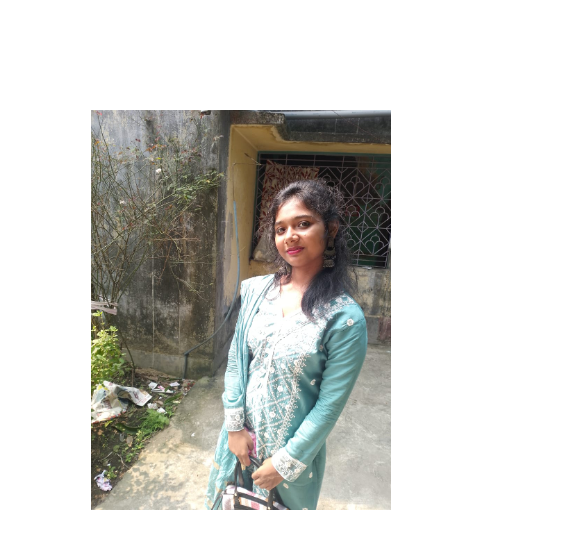
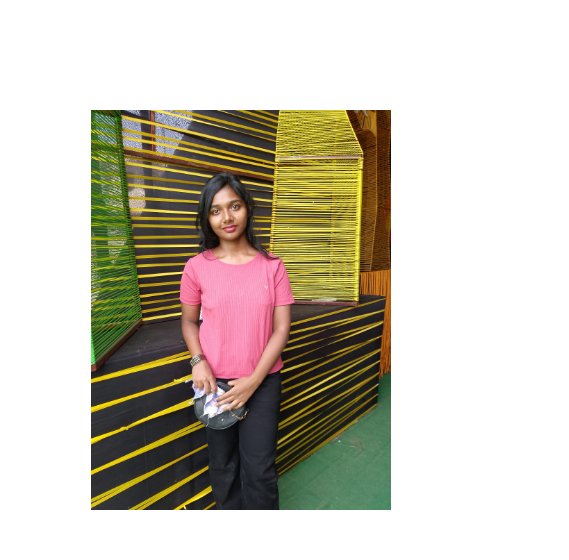
Before and after one commit to Kousani2004/Portfolio, a plain HTML site: page index.html in a window 1280 px wide. Shown: the part 174-734 px from the top of the page, 99-668 px from the left. Drawn offline with Linux system fonts and the light colour scheme.

Commit message:
pic change

```diff
--- a/index.html
+++ b/index.html
@@ -38,7 +38,7 @@
     </nav>
     <section id="profile">
       <div class="section__pic-container">
-        <img src="./assets/me.jpeg" alt="Kousani profile picture" />
+        <img src="./assets/me.jpg" alt="Kousani profile picture" />
       </div>
       <div class="section__text">
         <p class="section__text__p1">Hello, I'm</p>
```
Also changed, not shown: assets/me.jpeg (deleted), assets/me.jpg (added).
